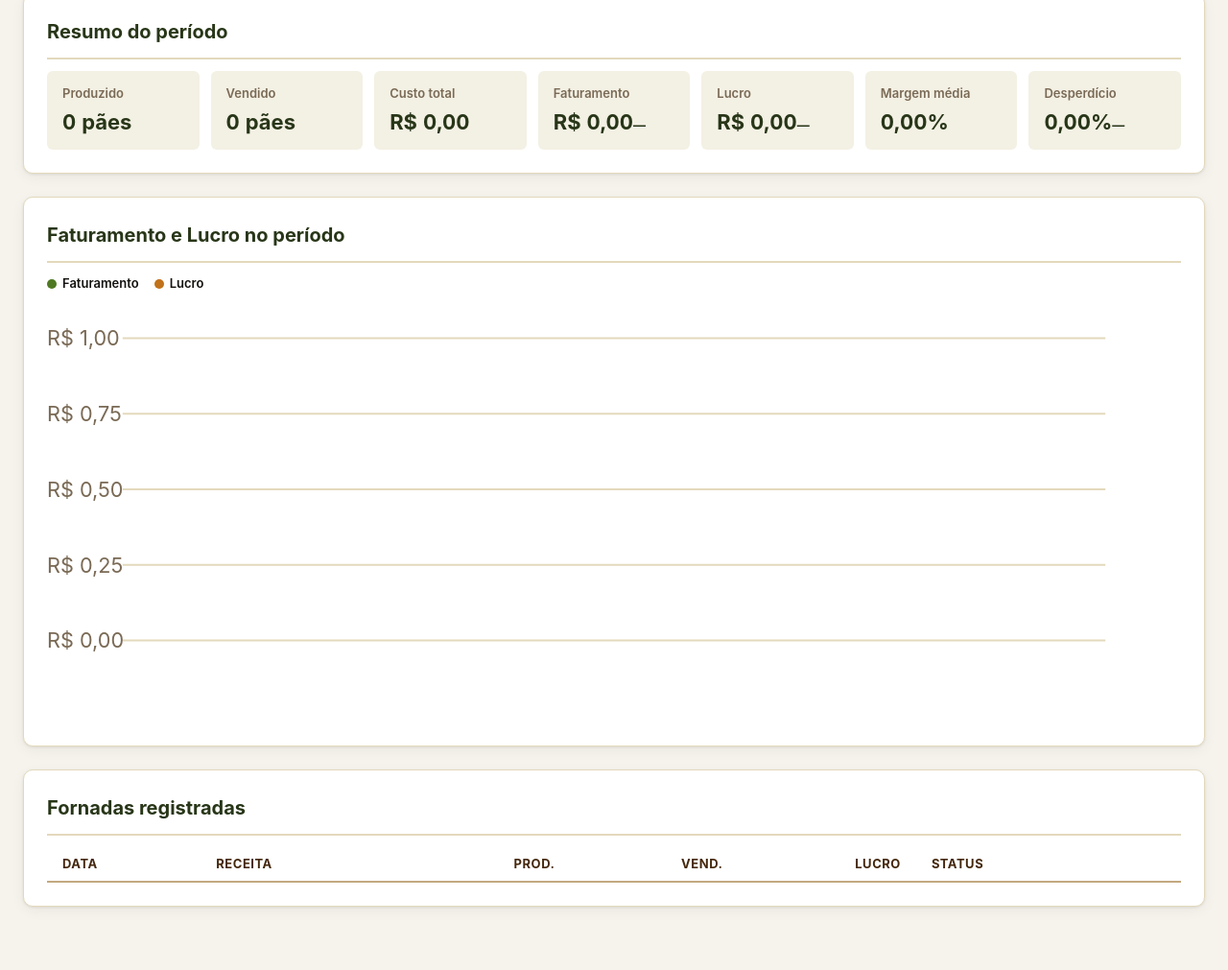
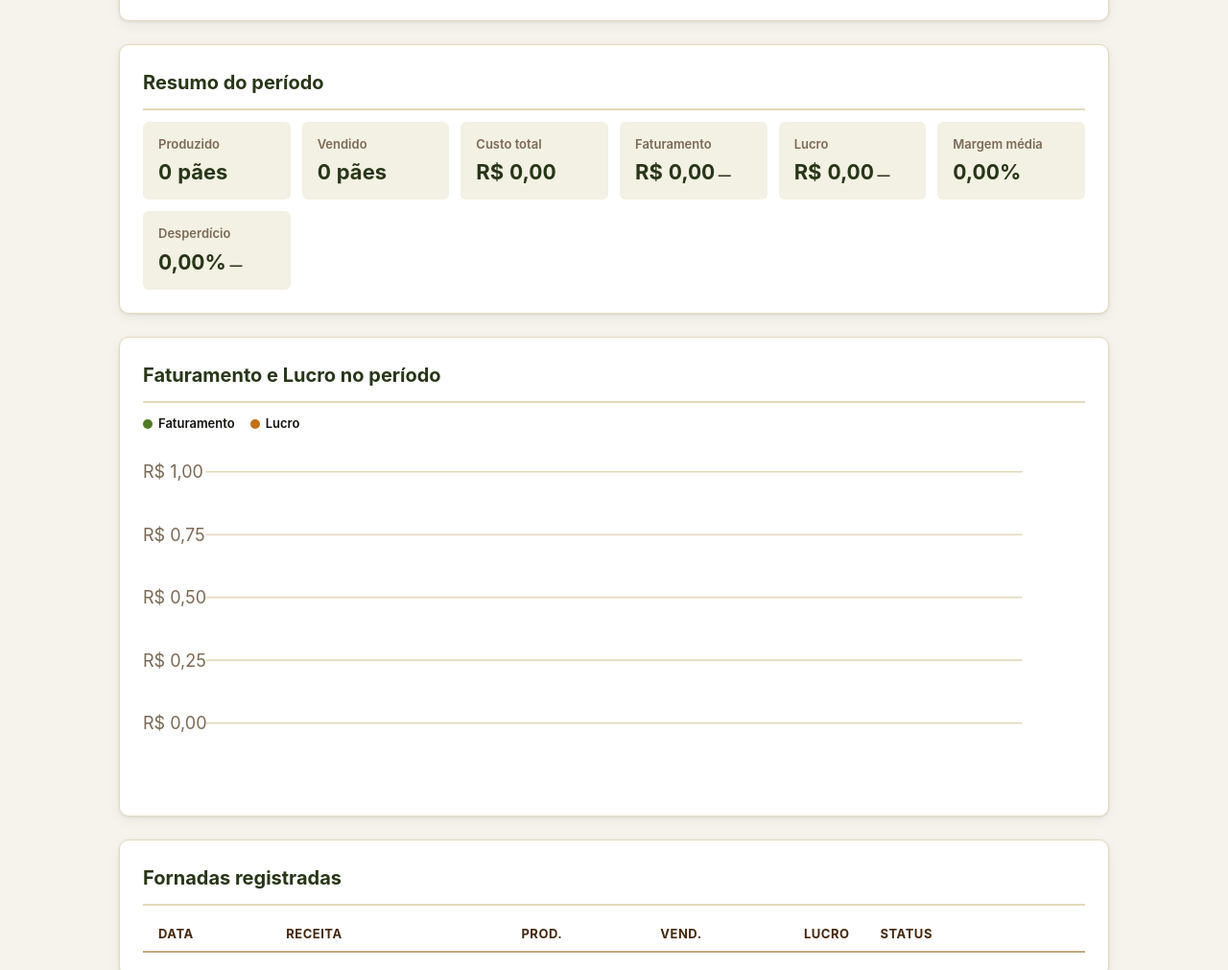
Before and after one commit to cisotar/minhapadaria, a website built with Vite: page historico.html in a window 1280 px wide. Shown: the part 664-1675 px from the top of the page at 96% size. Before the commit the page ends 1633 px from the top, so only its background shows below. Built offline with nearby package versions, Linux system fonts and the light colour scheme.

Commit message:
fix(historico): layout do gráfico e KPI conforme canônico
- historico.html: restaura o limite de largura da página (max-width:1080px,
  mesmo padrão por-página dos mockups) e a regra .chart-svg{width:100%}
  que só existia no mockup — sem isso o SVG (viewBox 600×220) escalava pela
  largura full-bleed da página (.page sem max-width é decisão consciente
  global, issue 014), inflando a fonte dos rótulos do gráfico a tamanhos
  absurdos e sobrepostos.
- historyView.ts: delta "—" (sem período anterior pra comparar) colava no
  valor do KPI por falta de espaço à frente; agora combina com o padrão do
  ramo ↑/↓.

Co-Authored-By: Claude Sonnet 5 <noreply@anthropic.com>

```diff
--- a/historico.html
+++ b/historico.html
@@ -4,6 +4,20 @@
   <meta charset="UTF-8">
   <meta name="viewport" content="width=device-width, initial-scale=1.0">
   <title>Histórico de Fornadas</title>
+  <style>
+    /* Escopo só desta página (mesmo padrão de mockups/historico.html): a
+       decisão de `.page` sem max-width (design-system.css, issue 014) é para
+       telas com tabela larga (Calculadora/Receitas) — aqui o gráfico SVG
+       (viewBox 600×220, trendChart.ts) escala fonte/traço pela largura do
+       container (`.chart-svg` não tem width/height no CSS compartilhado —
+       só existia no <style> local do mockup, nunca replicado aqui), então um
+       container sem limite estica o texto do eixo/rótulos a tamanhos
+       absurdos. Restaura o limite do canônico (2026-07-06, bug relatado).
+       `padding`/`display`/`gap` continuam vindo do `.page` compartilhado —
+       só o que falta é adicionado aqui, sem duplicar. */
+    .page { max-width: 1080px; margin: 0 auto; }
+    .chart-svg { width: 100%; height: auto; overflow: visible; }
+  </style>
 </head>
 <body>
   <!-- Navegação global (espelha mockups/*.html) — Histórico é a página ativa. -->
--- a/src/ui/historyView.ts
+++ b/src/ui/historyView.ts
@@ -304,7 +304,7 @@ export function renderHistoryView(root: HTMLElement, deps: HistoryViewDeps): voi
     valueEl.textContent = text;
     const span = h('span', { className: 'delta' });
     if (delta === null) {
-      span.textContent = '—';
+      span.textContent = ' —'; // espaço à frente — mesmo padrão do ramo ↑/↓ abaixo, sem colar no valor
     } else {
       const dir = delta >= 0 ? 'up' : 'down';
       span.classList.add(dir);
```
Also changed, not shown: src/ui/historyView.test.ts (+3 -2 lines).
